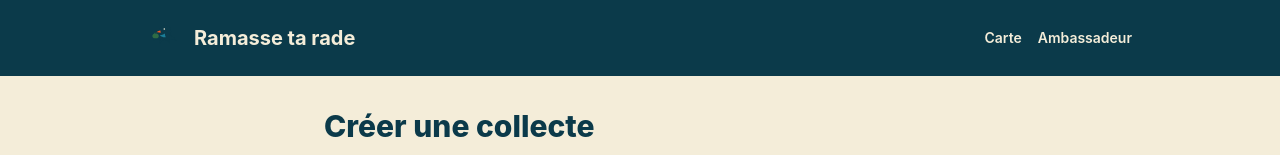
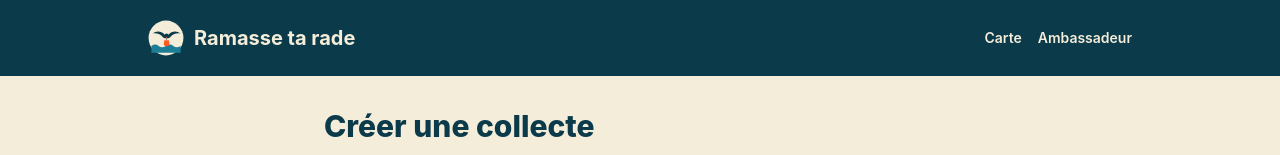
Before and after one commit to CocoCrypto03/ramasse-ta-rade, a Next.js app: page /creer in a window 1280 px wide. Shown: the top 155 px of the page. Built offline with nearby package versions, Linux system fonts and the light colour scheme.

Commit message:
Logo : goéland lisible sur fond sombre
Co-Authored-By: Claude Opus 5.5 <noreply@anthropic.com>

```diff
--- a/src/components/LogoGoeland.tsx
+++ b/src/components/LogoGoeland.tsx
@@ -1,38 +1,33 @@
-// Logo : un goéland stylisé portant un sac de collecte dans le bec.
-// SVG inline simple, deux couleurs, pour rester net à toute taille.
+// Logo : un goéland en vol portant un sac de collecte dans le bec,
+// dans une pastille sable pour rester lisible sur fond sombre comme clair.
 
 export default function LogoGoeland({ className = "h-9 w-9" }: { className?: string }) {
   return (
     <svg
       viewBox="0 0 64 64"
       className={className}
-      fill="none"
       role="img"
       aria-label="Logo Ramasse ta rade : un goéland tenant un sac de collecte"
     >
-      {/* corps */}
+      <circle cx="32" cy="32" r="31" fill="currentColor" className="text-sable" />
+      {/* vague */}
+      <path d="M6 46c5-3 9-3 13 0s8 3 13 0 9-3 13 0 8 3 13 0v12H6z" fill="currentColor" className="text-golfe" />
+      {/* ailes */}
       <path
-        d="M32 10c6 0 9 5 9 10 0 3-1 5-2.5 7 5 1.5 9 5 11.5 9.5-6-2-10-2-13-1 1.5 2 2 4.5 1.5 7-2-4-5-6.5-9-7.5-4 1-7 3.5-9 7.5-.5-2.5 0-5 1.5-7-3-1-7-1-13 1 2.5-4.5 6.5-8 11.5-9.5C21 25 20 23 20 20c0-5 3-10 9-10 1 0 2 .3 3 .7-.3-.2-.7-.5-.7-.7H32z"
+        d="M8 24c7-5 15-5 22 2 2-1 4-1 6 0 7-7 15-7 22-2-8-1-14 1-19 7-3 2-9 2-12 0-5-6-11-8-19-7z"
         fill="currentColor"
         className="text-rade"
       />
-      {/* aile repliée */}
+      {/* tête et bec */}
+      <circle cx="33" cy="27" r="3.2" fill="currentColor" className="text-rade" />
+      <path d="M33 29l1.5 4h-3z" fill="currentColor" className="text-bouee" />
+      {/* sac de collecte */}
+      <path d="M33 33v2" stroke="currentColor" strokeWidth="1.4" className="text-rade" />
       <path
-        d="M30 24c-3 2-6 3-9 3 3 3 7 4 10.5 3.5C30.5 28.5 30 26 30 24z"
+        d="M29 36h8l1 7c0 1.7-1.3 3-3 3h-4c-1.7 0-3-1.3-3-3z"
         fill="currentColor"
-        className="text-golfe"
+        className="text-bouee"
       />
-      {/* oeil */}
-      <circle cx="29" cy="16" r="1.4" fill="currentColor" className="text-sable" />
-      {/* bec */}
-      <path d="M22 18.5c-3 .3-5.5 1.6-7 3.5 2.6-.4 5.3-.2 7.8.8-.4-1.5-.5-3-.8-4.3z" fill="currentColor" className="text-bouee" />
-      {/* sac de collecte tenu dans le bec */}
-      <path
-        d="M11 24.5c-1.8.4-3.2 1.9-3.2 3.9 0 2.3 2 4.1 4.4 4.1h2.6c2.4 0 4.4-1.8 4.4-4.1 0-2-1.4-3.5-3.2-3.9l-.4-2h-4.2l-.4 2z"
-        fill="currentColor"
-        className="text-algue"
-      />
-      <path d="M12.3 22.5h3.4l.3 1.4h-4l.3-1.4z" fill="currentColor" className="text-rade" />
     </svg>
   );
 }
```
